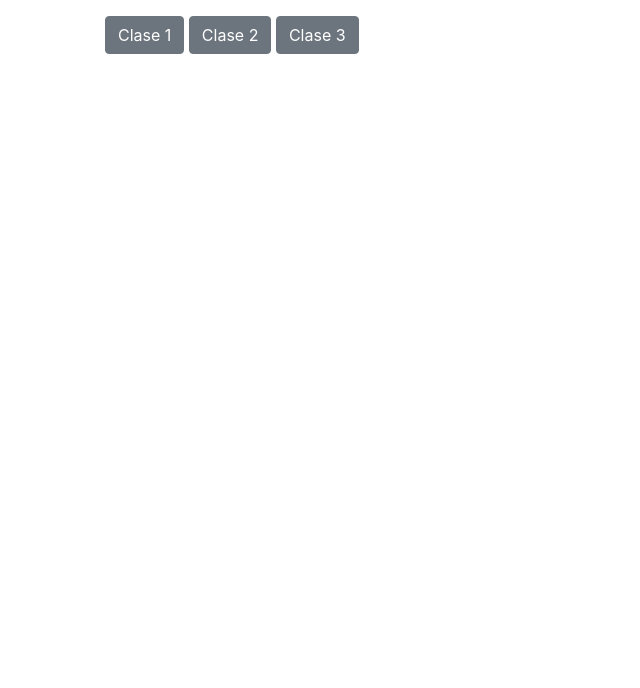
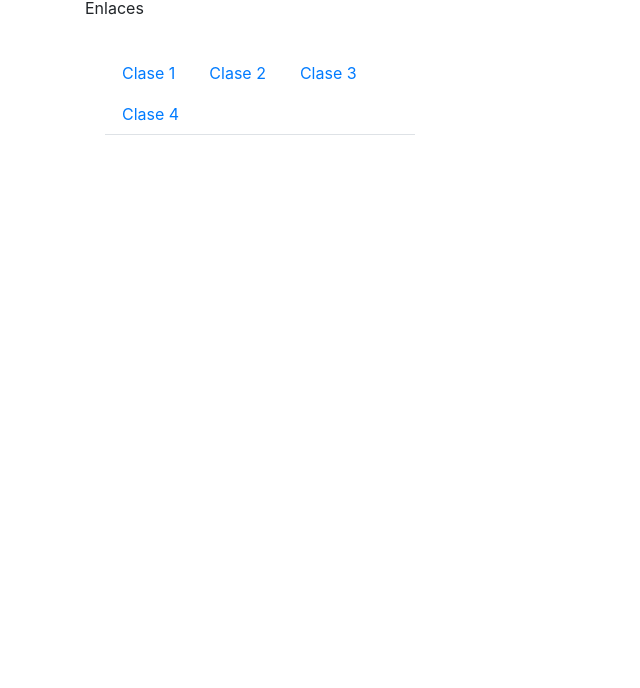
Before and after one commit to luisNavasArg/repasoJavaScript, a plain HTML site: page index.html in a window 1280 px wide. Shown: the part 112-800 px from the top of the page, without its empty margins (0-640 px from the left). Drawn offline with nearby package versions, Linux system fonts and the light colour scheme.

```diff
--- a/index.html
+++ b/index.html
@@ -15,10 +15,22 @@
 				<div class="card-title">
 						 <h1 class="bg-seconday text-center">Repaso Javascript</h1>
 				</div>
+				<div class="card-title">Enlaces</div>
 				<div class="card-body">
-					<a href="clase1/index.html" class="btn btn-secondary"> Clase 1</a>
-    				<a href="clase 2/index.html" class="btn btn-secondary"> Clase 2</a>
-    				<a href="clase3/index.html" class="btn btn-secondary"> Clase 3</a>
+					<ul class="nav nav-tabs">
+  						<li class="nav-item ">
+    						<a href="clase1/index.html" class="nav-link"> Clase 1</a>
+  						</li>
+  						<li class="nav-item">
+    						<a href="clase 2/index.html" class="nav-link"> Clase 2</a>
+  						</li>
+  						<li class="nav-item">
+    						<a href="clase3/index.html" class="nav-link"> Clase 3</a>
+  						</li>
+  						<li class="nav-item">
+    						<a href="clase4/index.html" class="nav-link"> Clase 4</a>
+  						</li>
+					</ul>
 				</div>
 			</div>
 		</div>
```
